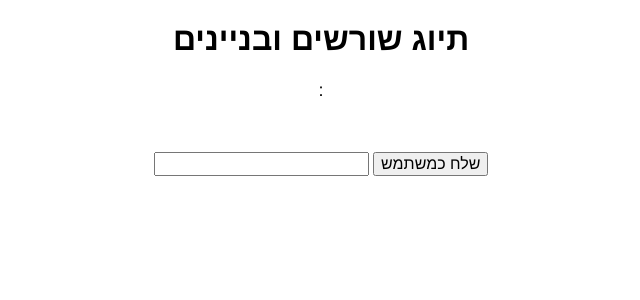
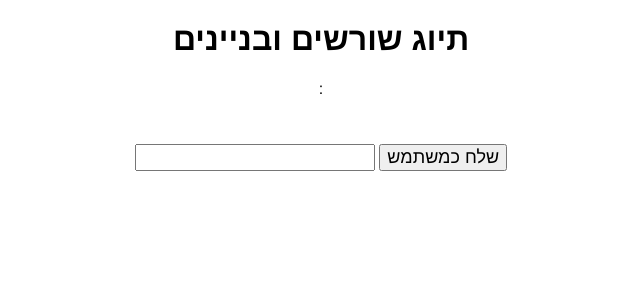
Before and after one commit to elazarg/rootem, a Flask app: template web/templates/index.html in a window 1280 px wide. Shown: the top 300 px of the page, without its empty margins (319-959 px from the left). Run offline with Flask 2, Linux system fonts and the light colour scheme; the template is opened without the code that fills it, so the values that code supplies are empty; parts of the project's set-up code (start-up, migrations or seed data) failed here and were passed over; some web fonts are replaced.

Commit message:
fix layout

```diff
--- a/web/static/style.css
+++ b/web/static/style.css
@@ -9,16 +9,13 @@
 	min-height: 3em;
 	margin-right: 15%;
     margin-left: 15%;
-	font-size: large;
+	font-size: medium;
 }
 
 table {
 	width: 750px;
 	border-collapse: collapse;
-	margin-top:5px auto;
-	margin-left:50px auto;
-	margin-right:50px auto;
-	margin-bottom:10px auto;
+	margin: 10px auto;
 }
 
 /* Zebra striping */
@@ -35,7 +32,7 @@
 
 option, select, input {
     font-family: "Alef Hebrew", "Helvetica Neue", Helvetica, Arial, sans-serif;
-	font-size: 16px;
+	font-size: 18px;
 	text-align: center;
 }
 
@@ -43,7 +40,7 @@
 	direction: rtl;
 	padding: 3px;
 	border: 1px solid #ccc;
-	font-size: 16px;
+	font-size: 18px;
 	}
 td {
 	text-align: center;
```
Also changed, not shown: dataset.py (added), ud.py (renamed from main.py).
